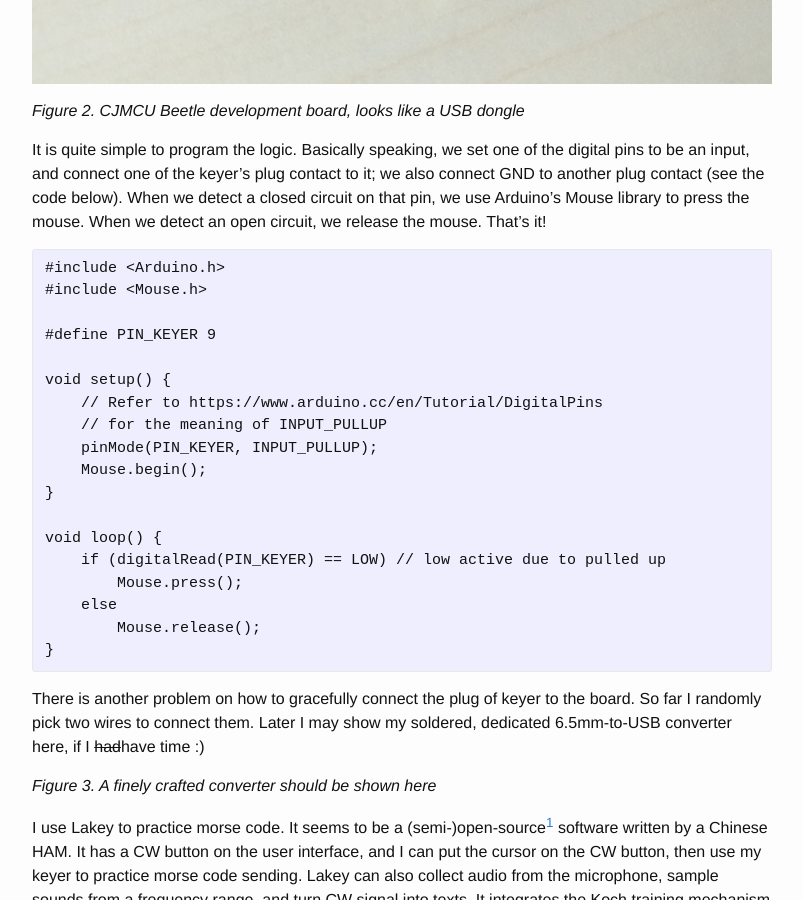
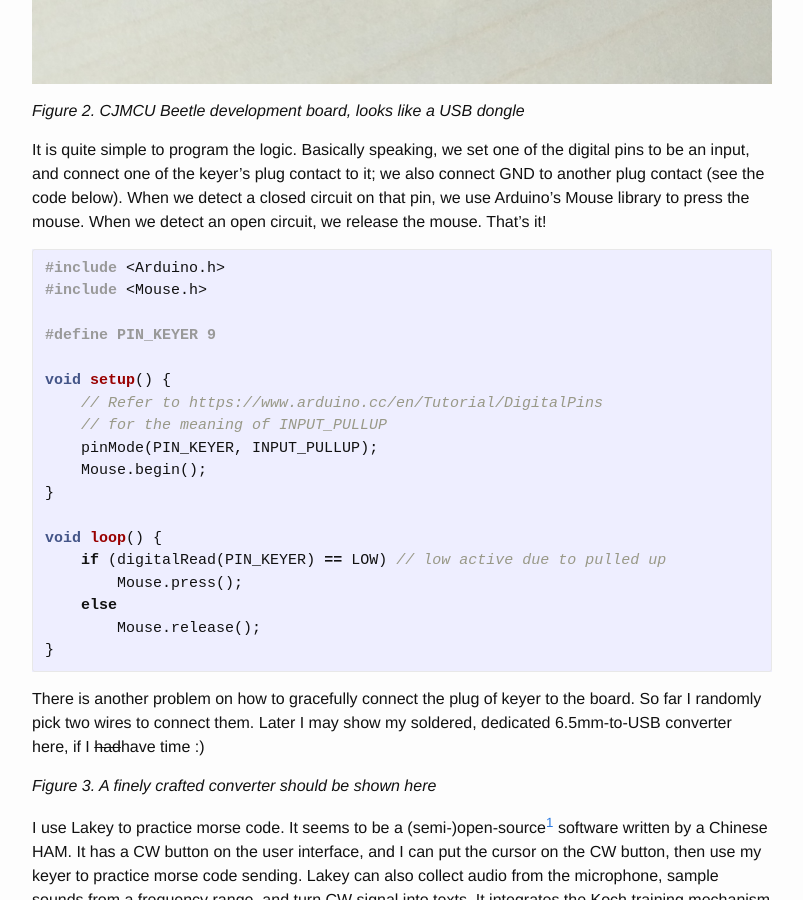
Before and after one commit to lmy441900/lmy441900.github.io, a Jekyll site: the page built from _posts/2018-09-05-connect-a-keyer-to-computer-using-arduino.md, in a window 1280 px wide and 900 px high, scrolled down 1267 px. Shown: the whole window, without its empty margins (238-1041 px from the left). Built offline with Jekyll 4.4.1, drawn with Linux system fonts in a browser that asks for light colours.

Commit message:
keyer: change syntax type to c, poor Jekyll!

````diff
--- a/_posts/2018-09-05-connect-a-keyer-to-computer-using-arduino.md
+++ b/_posts/2018-09-05-connect-a-keyer-to-computer-using-arduino.md
@@ -22,7 +22,7 @@ _Figure 2. CJMCU Beetle development board, looks like a USB dongle_
 
 It is quite simple to program the logic. Basically speaking, we set one of the digital pins to be an input, and connect one of the keyer's plug contact to it; we also connect GND to another plug contact (see the code below). When we detect a closed circuit on that pin, we use Arduino's Mouse library to press the mouse. When we detect an open circuit, we release the mouse. That's it!
 
-```arduino
+```c
 #include <Arduino.h>
 #include <Mouse.h>
 
````
